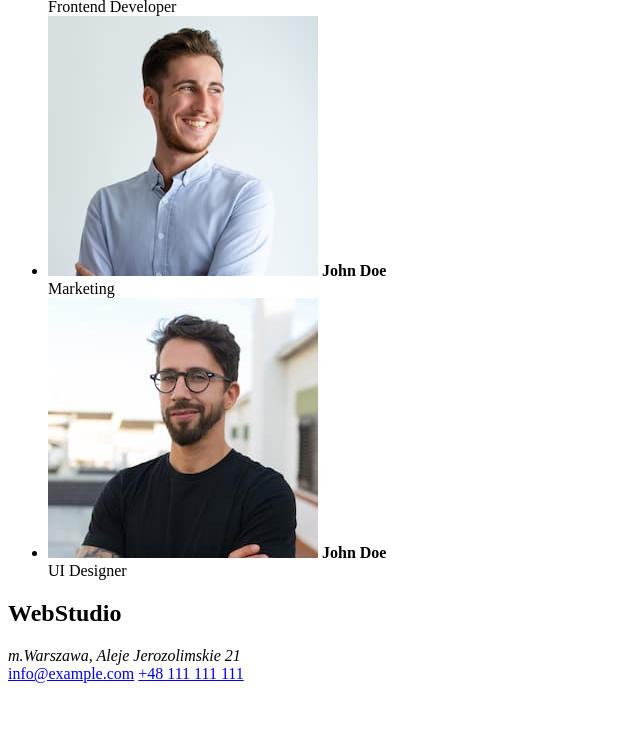
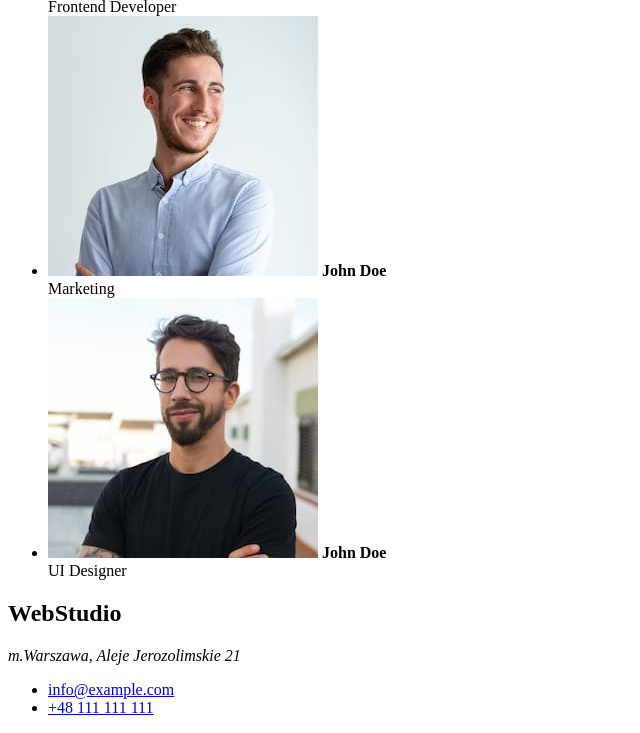
Before and after one commit to przemko-przemko/goit-markup-hw-01, a plain HTML site: page index.html in a window 1280 px wide. Shown: the part 1520-2253 px from the top of the page, without its empty margins (0-640 px from the left). Before the commit the page ends 2211 px from the top, so only its background shows below. Drawn offline with Linux system fonts and the light colour scheme.

Commit message:
Update index.html

```diff
--- a/index.html
+++ b/index.html
@@ -6,6 +6,7 @@
     <meta http-equiv="X-UA-Compatible" content="IE=edge">
     <meta name="viewport" content="width=device-width, initial-scale=1.0">
     <title>Document</title>
+    <link rel="stylesheet" href="style.css">
 </head>
 
 <body>
@@ -74,8 +75,10 @@
     <footer>
         <h2>WebStudio</h2>
         <address>m.Warszawa, Aleje Jerozolimskie 21</address>
-        <a href="mailto:info@example.com">info@example.com</a>
-        <a href="tel:+48111111111">+48 111 111 111</a>
+        <ul>
+        <li> <a href="mailto:info@example.com">info@example.com</a></li>
+        <li><a href="tel:+48111111111">+48 111 111 111</a></li>
+        </ul>
     </footer>
 </body>
 
```
